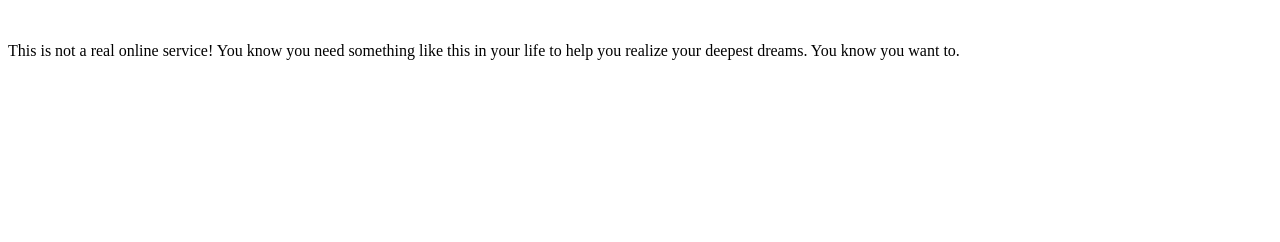
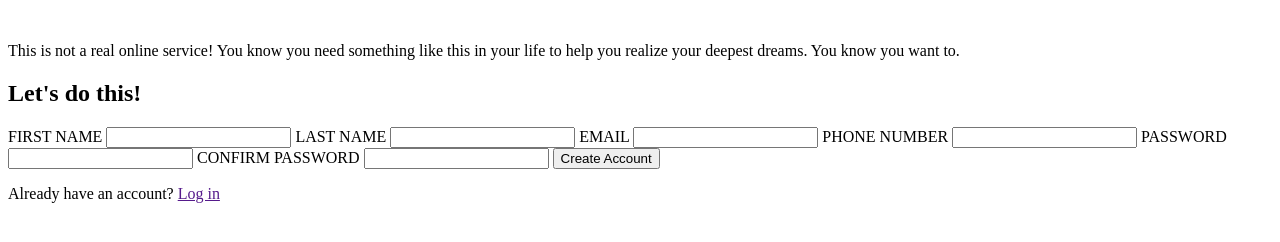
Before and after one commit to Churtified/sign-up-form, a plain HTML site: page index.html in a window 1280 px wide. Drawn offline with Linux system fonts and the light colour scheme.

Commit message:
make form

```diff
--- a/index.html
+++ b/index.html
@@ -20,8 +20,22 @@
             </p>
         </div>
         <div class="form-container">
+            <h2>Let's do this!</h2>
             <form action="">
-
+                <label for="first-name">FIRST NAME</label>
+                <input type="text" id="first-name" name="first-name" required>
+                <label for="last-name">LAST NAME</label>
+                <input type="text" id="last-name" name="last-name" required>
+                <label for="email">EMAIL</label>
+                <input type="email" id="email" name="email" required>
+                <label for="phone-number">PHONE NUMBER</label>
+                <input type="tel" id="phone-number" name="phone-number" required>
+                <label for="password">PASSWORD</label>
+                <input type="password" id="password" name="password">
+                <label for="confirm-password">CONFIRM PASSWORD</label>
+                <input type="password" id="confirm-password" name="confirm-password" required>
+                <button>Create Account</button>
+                <p>Already have an account? <a href="">Log in</a></p>
             </form>
         </div>
     </div>
```
